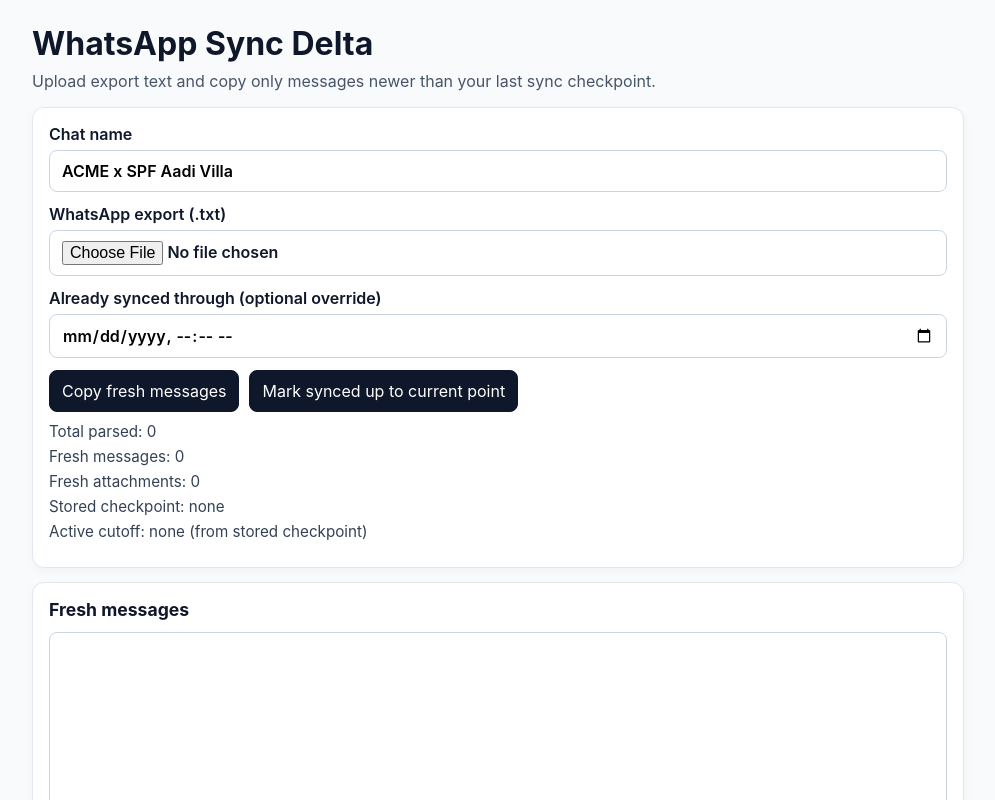
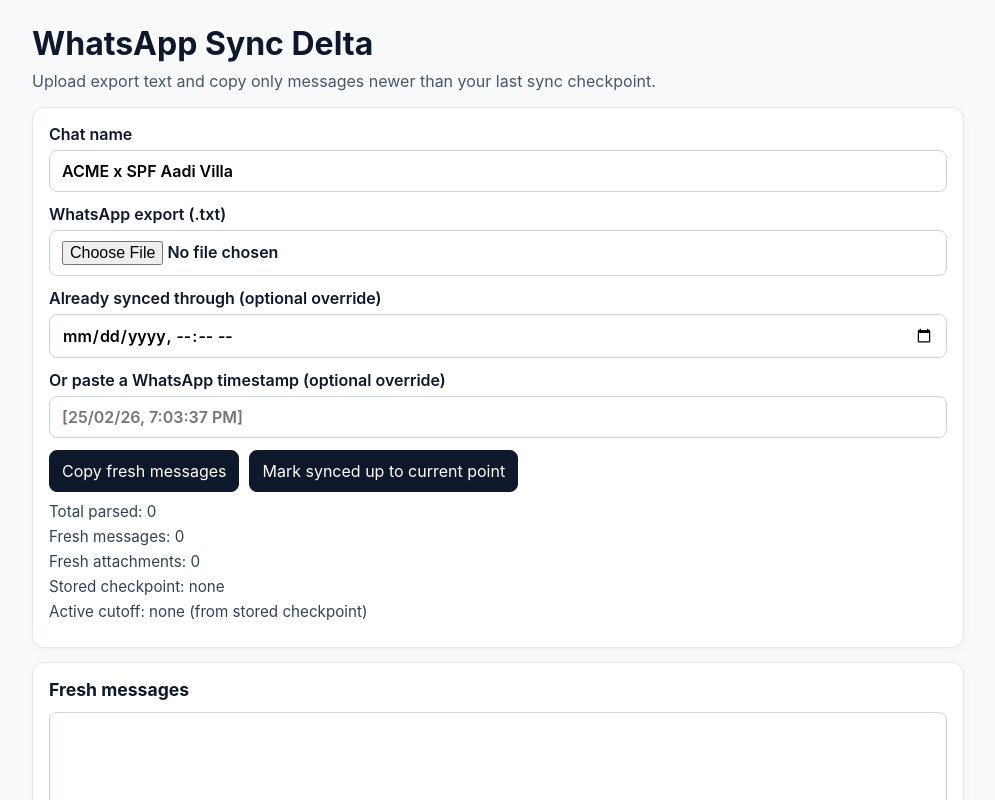
Before and after one commit to Solar-Punk-Futures/whatsapp-sync-delta, a React (Vite) app: page / in a window 1280 px wide. Shown: the top 800 px of the page, without its empty margins (142-1137 px from the left). Built offline with nearby package versions, Linux system fonts and the light colour scheme.

Commit message:
feat: allow checkpoint override via WhatsApp timestamp text

```diff
--- a/src/App.tsx
+++ b/src/App.tsx
@@ -119,6 +119,18 @@ function parseDateTimeLocalInput(value: string): Date | null {
   return Number.isNaN(date.getTime()) ? null : date
 }
 
+function parseCheckpointOverride(raw: string): Date | null {
+  const trimmed = raw.trim()
+  if (!trimmed) return null
+
+  const unwrapped = trimmed.match(/^\[(.*)\]$/)?.[1]?.trim() ?? trimmed
+
+  const whatsappDate = parseWhatsappDate(unwrapped)
+  if (whatsappDate) return whatsappDate
+
+  return parseDateTimeLocalInput(trimmed)
+}
+
 function extractAttachmentNames(text: string): string[] {
   const matches = text.matchAll(/<attached:\s*([^>]+)>/gi)
   const names: string[] = []
@@ -135,6 +147,7 @@ function App() {
   const [messages, setMessages] = useState<ParsedMessage[]>([])
   const [checkpoints, setCheckpoints] = useState<ChatCheckpointMap>(() => loadCheckpoints())
   const [lastSyncedAtInput, setLastSyncedAtInput] = useState('')
+  const [lastSyncedAtTextInput, setLastSyncedAtTextInput] = useState('')
   const [status, setStatus] = useState('')
 
   const parsedInputDate = useMemo(() => {
@@ -142,7 +155,13 @@ function App() {
     return parseDateTimeLocalInput(lastSyncedAtInput)
   }, [lastSyncedAtInput])
 
+  const parsedTextInputDate = useMemo(() => {
+    if (!lastSyncedAtTextInput) return null
+    return parseCheckpointOverride(lastSyncedAtTextInput)
+  }, [lastSyncedAtTextInput])
+
   const hasInvalidInputDate = Boolean(lastSyncedAtInput) && !parsedInputDate
+  const hasInvalidTextInputDate = Boolean(lastSyncedAtTextInput) && !parsedTextInputDate
 
   const storedCheckpointDate = useMemo(() => {
     const fromStore = checkpoints[chatName]
@@ -152,9 +171,10 @@ function App() {
   }, [chatName, checkpoints])
 
   const lastSyncedAt = useMemo(() => {
+    if (lastSyncedAtTextInput) return parsedTextInputDate
     if (lastSyncedAtInput) return parsedInputDate
     return storedCheckpointDate
-  }, [lastSyncedAtInput, parsedInputDate, storedCheckpointDate])
+  }, [lastSyncedAtTextInput, parsedTextInputDate, lastSyncedAtInput, parsedInputDate, storedCheckpointDate])
 
   const freshMessages = useMemo(() => {
     const deduped = new Map<string, ParsedMessage>()
@@ -200,6 +220,7 @@ function App() {
     setCheckpoints(updated)
     saveCheckpoints(updated)
     setLastSyncedAtInput('')
+    setLastSyncedAtTextInput('')
     setStatus(`Saved checkpoint for "${chatName}" at ${target.toLocaleString()}`)
   }
 
@@ -246,8 +267,22 @@ function App() {
           />
         </label>
 
+        <label>
+          Or paste a WhatsApp timestamp (optional override)
+          <input
+            type="text"
+            value={lastSyncedAtTextInput}
+            onChange={(e) => setLastSyncedAtTextInput(e.target.value)}
+            placeholder="[25/02/26, 7:03:37 PM]"
+          />
+        </label>
+
         {hasInvalidInputDate && (
-          <p className="status">Invalid override date format. Please use the datetime picker value.</p>
+          <p className="status">Invalid picker override date format.</p>
+        )}
+
+        {hasInvalidTextInputDate && (
+          <p className="status">Invalid text override. Use format like [25/02/26, 7:03:37 PM].</p>
         )}
 
         <div className="row">
@@ -262,7 +297,11 @@ function App() {
           <span>Stored checkpoint: {storedCheckpointDate ? storedCheckpointDate.toLocaleString() : 'none'}</span>
           <span>
             Active cutoff: {lastSyncedAt ? toDatetimeLocalValue(lastSyncedAt) : 'none'}
-            {lastSyncedAtInput ? ' (from override input)' : ' (from stored checkpoint)'}
+            {lastSyncedAtTextInput
+              ? ' (from text override)'
+              : lastSyncedAtInput
+                ? ' (from picker override)'
+                : ' (from stored checkpoint)'}
           </span>
         </div>
 
```
